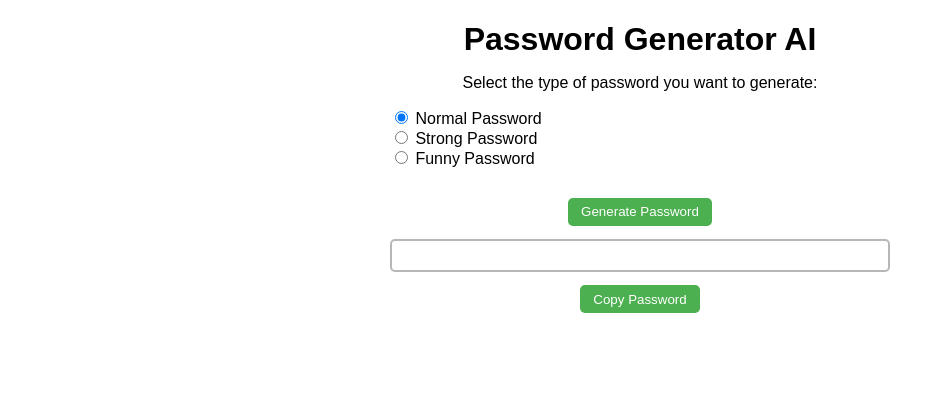
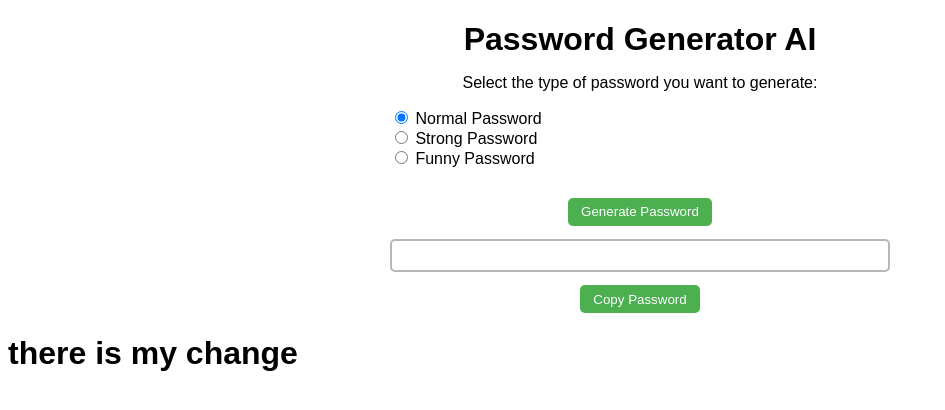
Before and after one commit to FAHAD000777/Password-Genarator, a plain HTML site: page index.html in a window 1280 px wide. Shown: the whole page, without its empty margins (0-945 px from the left). Drawn offline with Linux system fonts and the light colour scheme.

Commit message:
Update index.html

```diff
--- a/index.html
+++ b/index.html
@@ -17,6 +17,7 @@
       <input type="text" id="password-field" readonly>
       <button id="copy-btn" disabled>Copy Password</button>
     </div>
+    <h1>there is my change</h1>
   </body>
   <script src="password.js"></script>
 </html>
```
